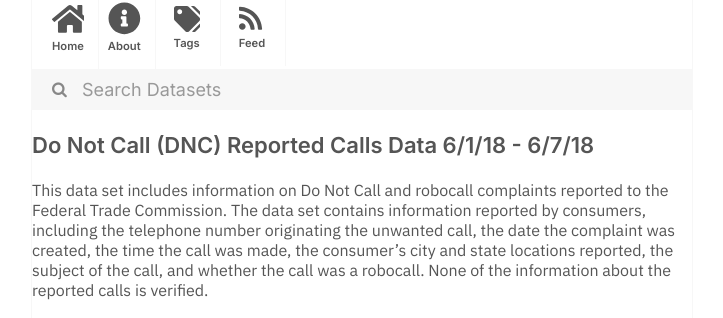
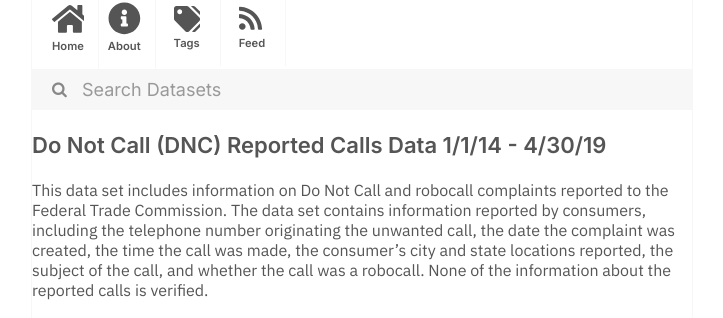
Before and after one commit to dayda-entities/federal-trade-commission, a Jekyll site: the page built from _posts/2020-11-12-do-not-call-dnc-reported-calls.md, in a window 1280 px wide. Shown: the part 216-534 px from the top of the page, without its empty margins (278-1001 px from the left). Built offline with Jekyll 4.4.1, drawn with Linux system fonts in a browser that asks for light colours.

Commit message:
Publish Data

```diff
--- a/_posts/2020-11-12-do-not-call-dnc-reported-calls.md
+++ b/_posts/2020-11-12-do-not-call-dnc-reported-calls.md
@@ -1,7 +1,7 @@
 ---
-title: Do Not Call (DNC) Reported Calls Data 6/1/18 - 6/7/18
-created: '2020-11-12T12:20:38.733796'
-modified: '2020-11-12T12:20:38.733803'
+title: Do Not Call (DNC) Reported Calls Data 1/1/14 - 4/30/19
+created: '2020-11-12T12:21:02.456299'
+modified: '2020-11-12T12:21:02.456309'
 state: active
 type: dataset
 tags:
@@ -12,7 +12,7 @@ tags:
   - Robocalls
 groups: []
 csv_url: >-
-  https://www.ftc.gov/sites/default/files/dnc_complaint_numbers_2018-06-04-08.csv
+  https://www.ftc.gov/sites/default/files/attachments/data-sets/DNC_Complaint_Numbers_5-1-2019.csv
 json_url: ''
 layout: post
 
```
